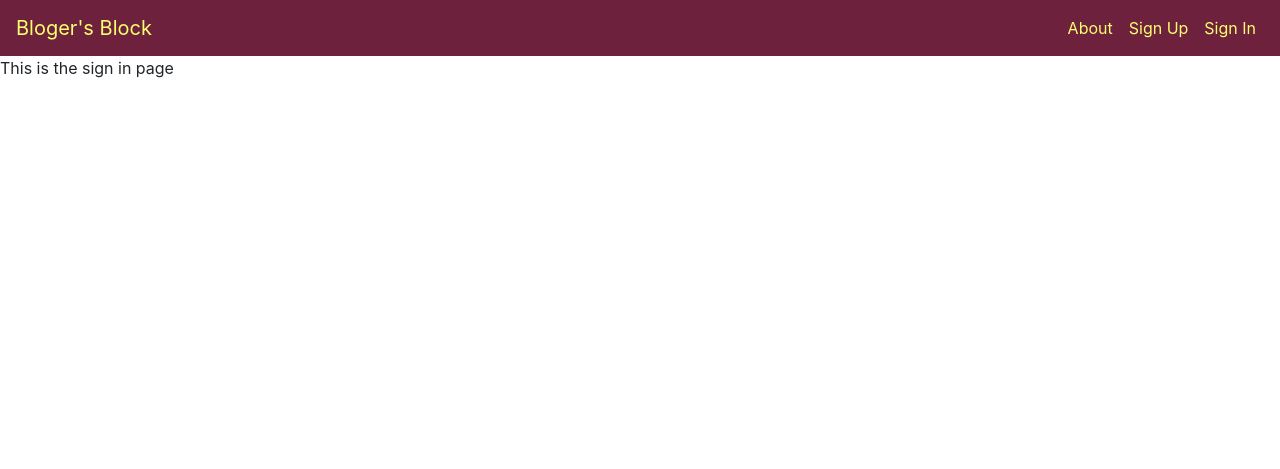
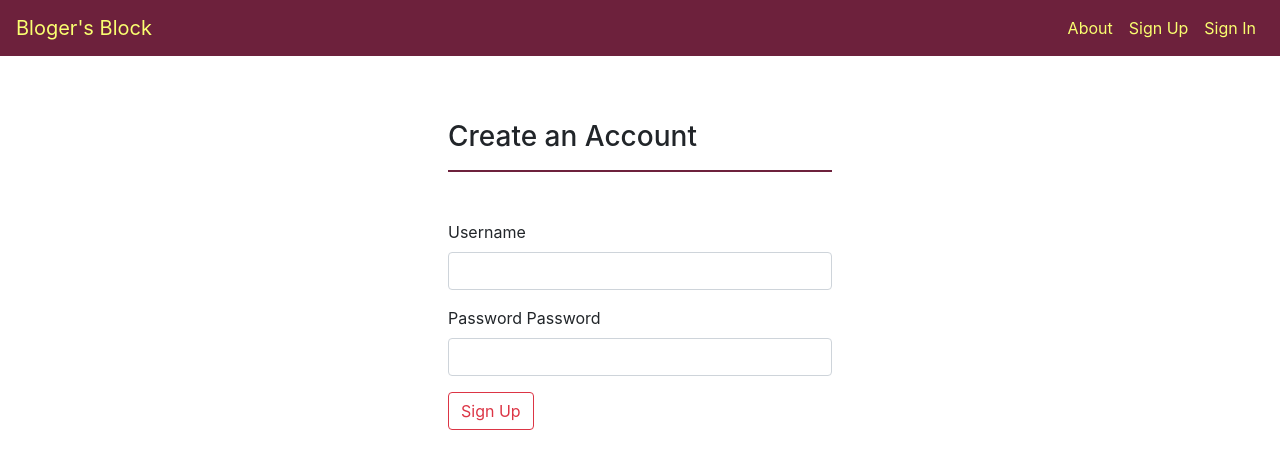
Before and after one commit to Mantongash/blog, a Flask app: page /signin in a window 1280 px wide. Shown: the top 469 px of the page. Run offline with Flask 2, Linux system fonts and the light colour scheme; some libraries are stand-ins or nearby versions.

Commit message:
Added the login form

```diff
--- a/app/templates/signin.html
+++ b/app/templates/signin.html
@@ -1,4 +1,38 @@
 {% extends "base.html" %}
 {% block body %}
-  <p>This is the sign in page</p>
+  <form method="POST" action="">
+    <h3>Create an Account</h3>
+    <div class="form-group">
+      {{form.username.label(class="input-label")}}
+      {% if form.username.errors %}
+        {{form.username(class="form-control is-invalid")}}
+        <div class="invalid-feedback">
+          {% for error in collection in form.username.errors %}
+              <span>{{ error }}</span>
+          {% endfor %}
+
+        </div>
+      {% else %}
+        {{form.username(class="form-control")}}
+      {% endif %}
+
+    </div>
+
+    <div class="form-group">
+      {{form.password.label(class="input-label")}}
+      {{form.password.label(class="input-label")}}
+      {% if form.password.errors %}
+        {{form.password(class="form-control is-invalid")}}
+        <div class="invalid-feedback">
+          {% for error in collection in form.password.errors %}
+              <span>{{ error }}</span>
+          {% endfor %}
+
+        </div>
+      {% else %}
+        {{form.password(class="form-control")}}
+      {% endif %}
+    </div>
+    {{form.submit(class="btn btn-outline-danger")}}
+  </form>
 {% endblock body %}
```
